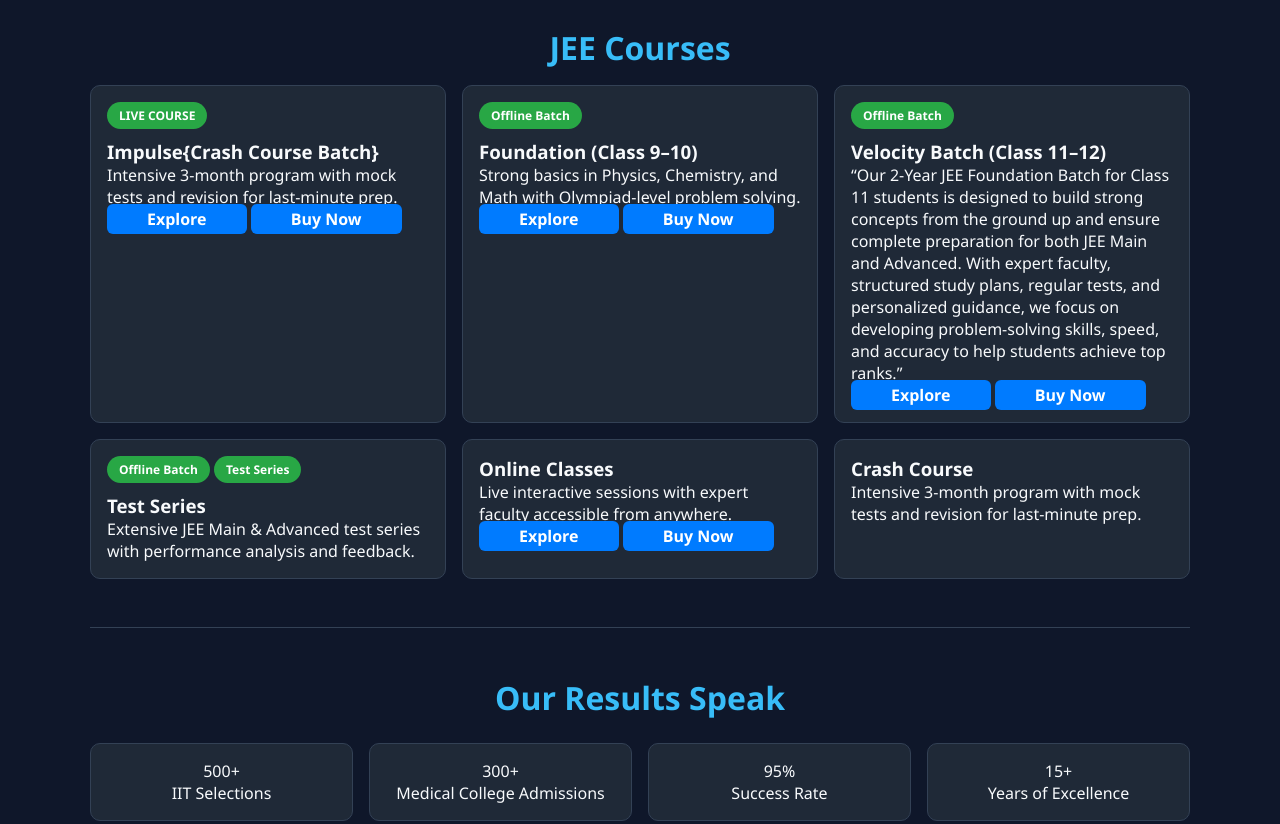
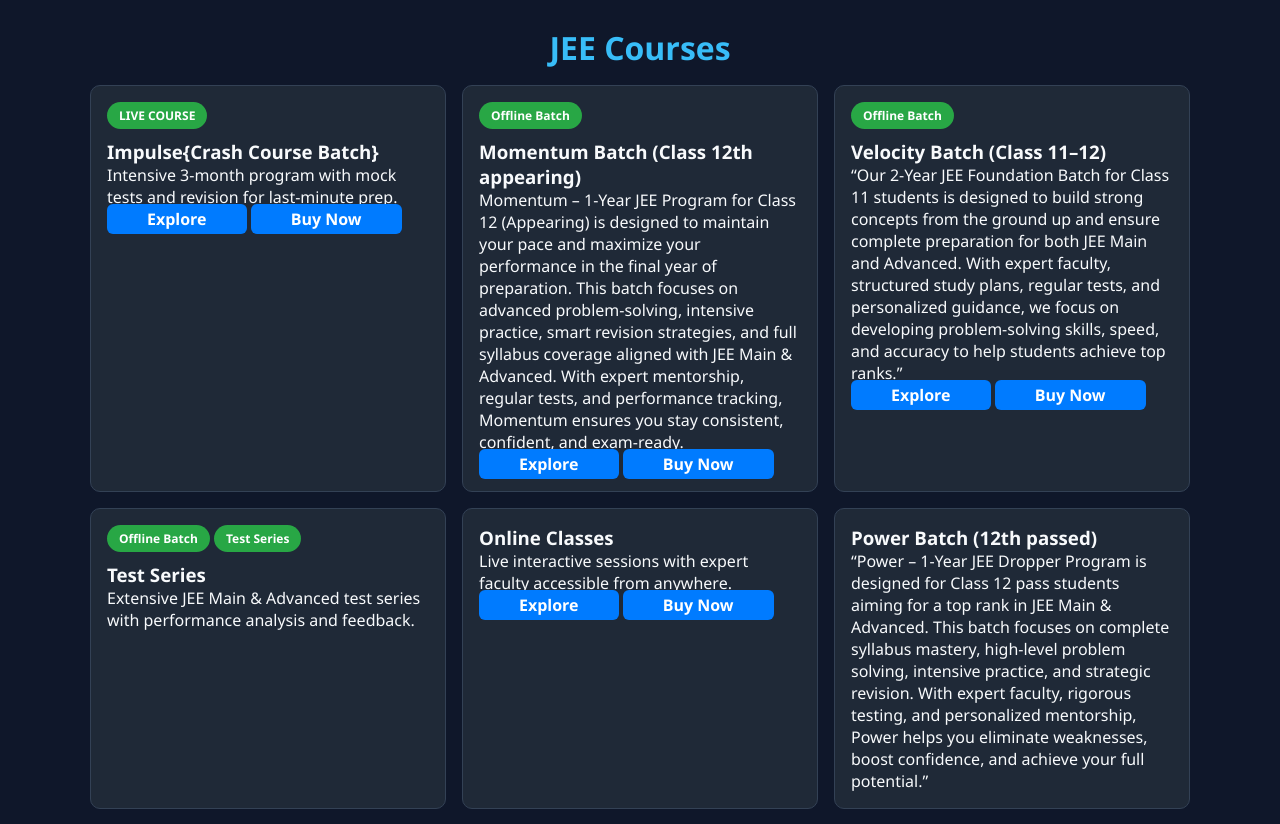
Before and after one commit to prince-sharma-1/kts, a plain HTML site: page index.html in a window 1280 px wide. Shown: the part 1220-2044 px from the top of the page. Drawn offline with Linux system fonts and the light colour scheme.

Commit message:
batches in JeE added

```diff
--- a/index.html
+++ b/index.html
@@ -137,8 +137,8 @@
         </div>
         <div class="card">
           <div class="badge">Offline Batch</div>
-          <h3>Foundation (Class 9–10)</h3>
-          <p>Strong basics in Physics, Chemistry, and Math with Olympiad-level problem solving.</p>
+          <h3>Momentum Batch (Class 12th appearing)</h3>
+          <p> Momentum – 1-Year JEE Program for Class 12 (Appearing) is designed to maintain your pace and maximize your performance in the final year of preparation. This batch focuses on advanced problem-solving, intensive practice, smart revision strategies, and full syllabus coverage aligned with JEE Main & Advanced. With expert mentorship, regular tests, and performance tracking, Momentum ensures you stay consistent, confident, and exam-ready.</p>
             <div class=".enquiry-button">
             <a href="#" class="btn1">Explore</a>
               <a href="tel:+917983910795" class="btn1">Buy Now</a>
@@ -171,8 +171,8 @@
          </div>
         </div>
         <div class="card">
-          <h3>Crash Course</h3>
-          <p>Intensive 3-month program with mock tests and revision for last-minute prep.</p>
+          <h3>Power Batch (12th passed)</h3>
+          <p>  “Power – 1-Year JEE Dropper Program is designed for Class 12 pass students aiming for a top rank in JEE Main & Advanced. This batch focuses on complete syllabus mastery, high-level problem solving, intensive practice, and strategic revision. With expert faculty, rigorous testing, and personalized mentorship, Power helps you eliminate weaknesses, boost confidence, and achieve your full potential.”</p>
         </div>
       </div>
     </section>
```
